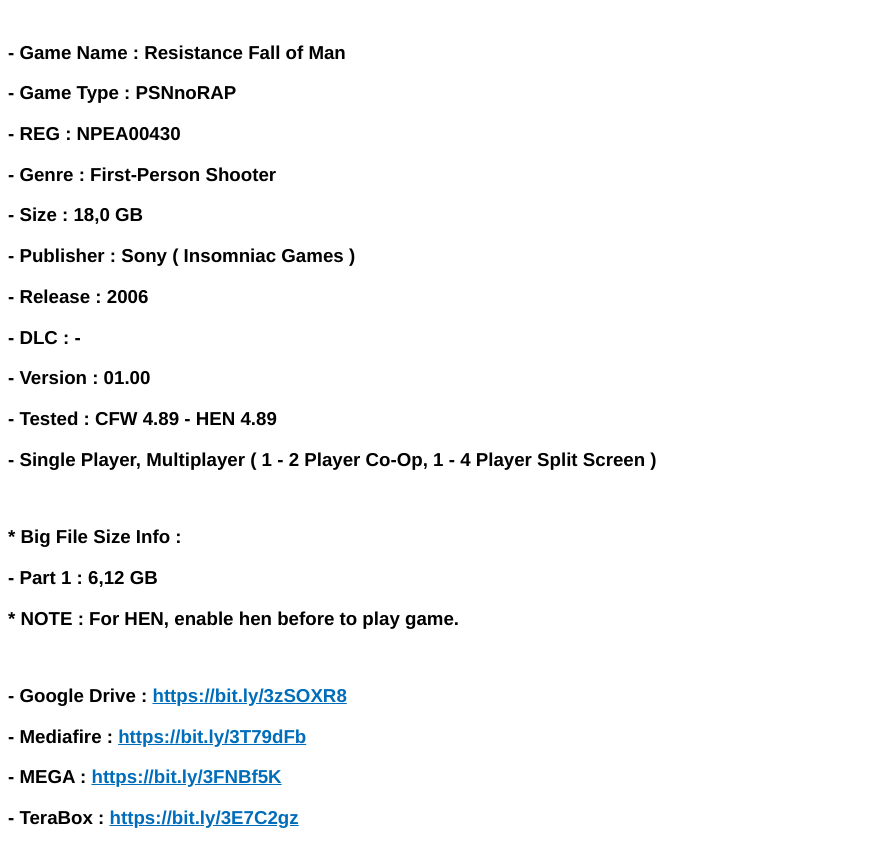
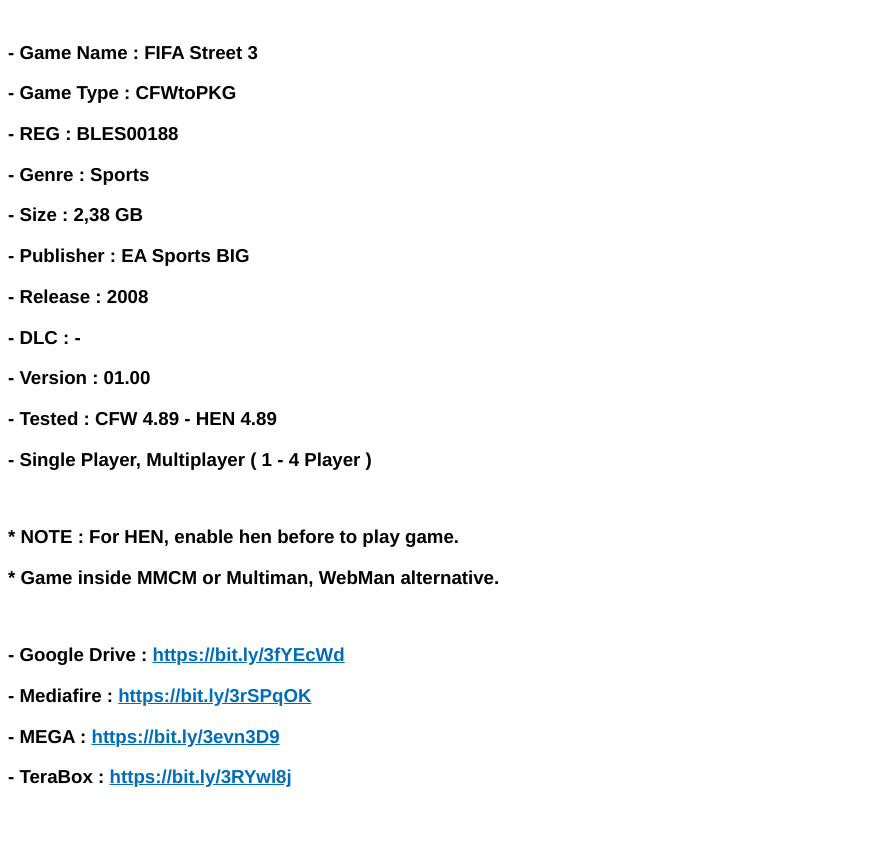
Before and after one commit to gutampsid/blagodc.github.io, a plain HTML site: page index.html in a window 1280 px wide. Shown: the part 63-911 px from the top of the page, without its empty margins (0-879 px from the left). After the commit the page ends 870 px from the top, so only its background shows below. Drawn offline with Linux system fonts and the light colour scheme.

Commit message:
Update index.html

```diff
--- a/index.html
+++ b/index.html
@@ -1,7 +1,7 @@
 <!DOCTYPE html PUBLIC "-//W3C//DTD XHTML 1.0 Transitional//EN" "http://www.w3.org/TR/xhtml1/DTD/xhtml1-transitional.dtd">
 <html xmlns="http://www.w3.org/1999/xhtml">
 <head>
-    <title>Resistance Fall of Man [NPEA00430]-[Gutamps Official] (Big File 4 GB+)</title>
+    <title>FIFA Street 3 [BLES00188]-[Gutamps Official]</title>
     <style type="text/css">
         body, table { font-family: Helvetica, Arial, sans-serif; font-size: 16px; }
         a { color: #006DBA; }
@@ -20,27 +20,26 @@
 
 </head>
 <body>
-<h2>Resistance Fall of Man [NPEA00430]-[Gutamps Official] (Big File 4 GB+)</h2>
+<h2>FIFA Street 3 [BLES00188]-[Gutamps Official]</h2>
 <br>
-<h3>- Game Name : Resistance Fall of Man</h2>
-<h3>- Game Type : PSNnoRAP</h2>
-<h3>- REG : NPEA00430</h2>
-<h3>- Genre : First-Person Shooter</h2>
-<h3>- Size : 18,0 GB</h2>
-<h3>- Publisher : Sony ( Insomniac Games )</h2>
-<h3>- Release : 2006</h2>
+<h3>- Game Name : FIFA Street 3</h2>
+<h3>- Game Type : CFWtoPKG</h2>
+<h3>- REG : BLES00188</h2>
+<h3>- Genre : Sports</h2>
+<h3>- Size : 2,38 GB</h2>
+<h3>- Publisher : EA Sports BIG</h2>
+<h3>- Release : 2008</h2>
 <h3>- DLC : -</h2>
 <h3>- Version : 01.00</h2>
 <h3>- Tested : CFW 4.89 - HEN 4.89</h2>
-<h3>- Single Player, Multiplayer ( 1 - 2 Player Co-Op, 1 - 4 Player Split Screen )</h2>
+<h3>- Single Player, Multiplayer ( 1 - 4 Player )</h2>
 <br>
-<h3>* Big File Size Info :
-<h3> - Part 1 : 6,12 GB
 <h3>* NOTE : For HEN, enable hen before to play game.</h2>
+<h3>* Game inside MMCM or Multiman, WebMan alternative.</h2>
 <br>
-<h3>- Google Drive : <a href="https://bit.ly/3zSOXR8" target="_blank" rel="noopener">https://bit.ly/3zSOXR8</a></p>
-<h3>- Mediafire : <a href="https://bit.ly/3T79dFb" target="_blank" rel="noopener">https://bit.ly/3T79dFb</a></p>
-<h3>- MEGA : <a href="https://bit.ly/3FNBf5K" target="_blank" rel="noopener">https://bit.ly/3FNBf5K</a></p>
-<h3>- TeraBox : <a href="https://bit.ly/3E7C2gz" target="_blank" rel="noopener">https://bit.ly/3E7C2gz</a></p>
+<h3>- Google Drive : <a href="https://bit.ly/3fYEcWd" target="_blank" rel="noopener">https://bit.ly/3fYEcWd</a></p>
+<h3>- Mediafire : <a href="https://bit.ly/3rSPqOK" target="_blank" rel="noopener">https://bit.ly/3rSPqOK</a></p>
+<h3>- MEGA : <a href="https://bit.ly/3evn3D9" target="_blank" rel="noopener">https://bit.ly/3evn3D9</a></p>
+<h3>- TeraBox : <a href="https://bit.ly/3RYwl8j" target="_blank" rel="noopener">https://bit.ly/3RYwl8j</a></p>
 </body>
 </html>
```
